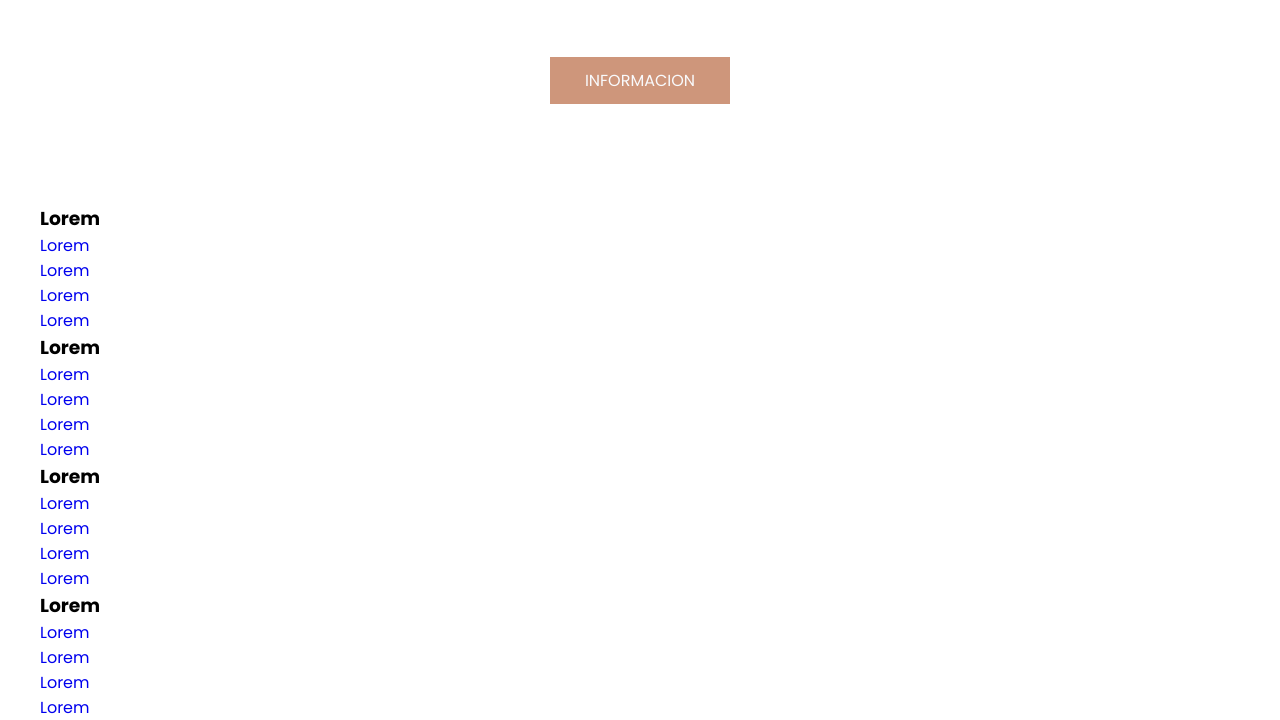
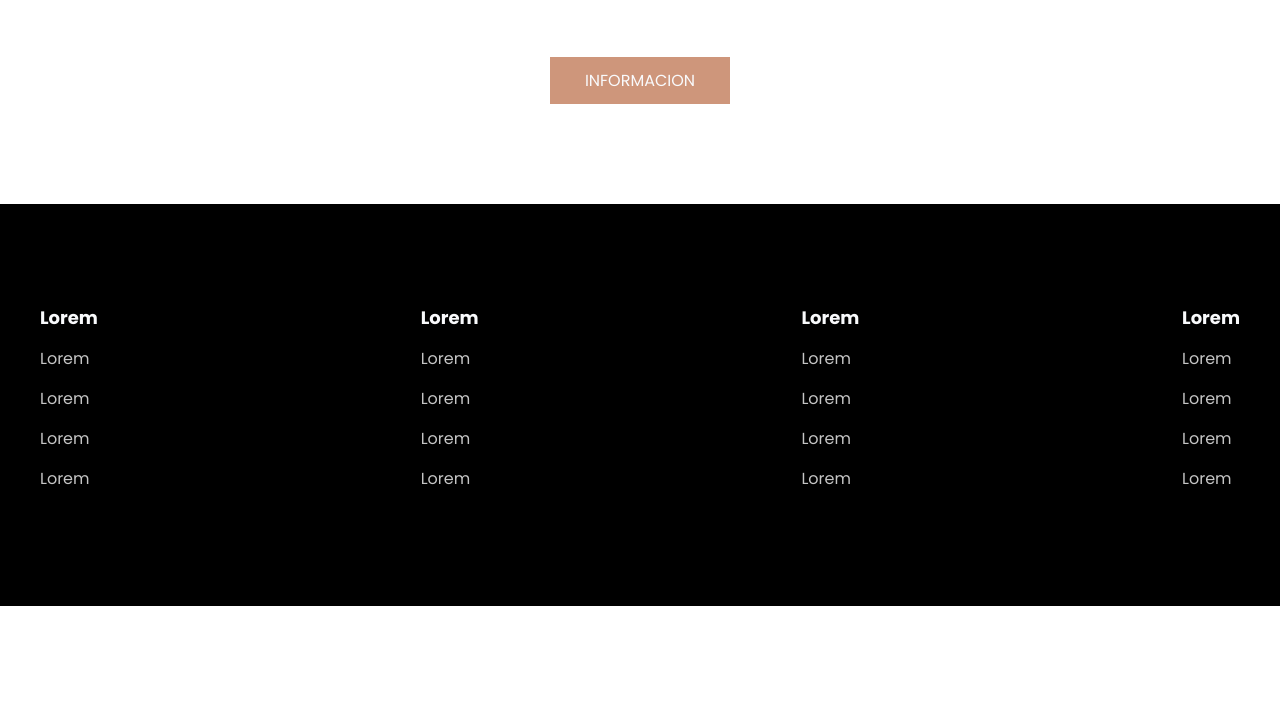
Before and after one commit to brunidas/como-crear-una-web-html-css, a plain HTML site: page index.html in a window 1280 px wide. Shown: the part 4415-5135 px from the top of the page. After the commit the page ends 5021 px from the top, so only its background shows below. Drawn offline with Linux system fonts and the light colour scheme.

Commit message:
UPDATE footer section - styles

```diff
--- a/style.css
+++ b/style.css
@@ -285,3 +285,29 @@ p {
     font-size: 25px;
     color: #323337;
 }
+
+/*  ---  SECCION FOOTER  ---  */
+
+.footer{
+    padding: 100px 0;
+    background-color: black;
+}
+
+.footer-content{
+    display: flex;
+    justify-content: space-between;
+}
+
+.link h3{
+    font-size: 18px;
+    color: #F9FAFC;
+    margin-bottom: 15px;
+}
+
+.link a {
+    font-size: 16px;
+    color: #c5c5c5;
+    display: block;
+    margin-bottom: 15px;
+
+}
```
